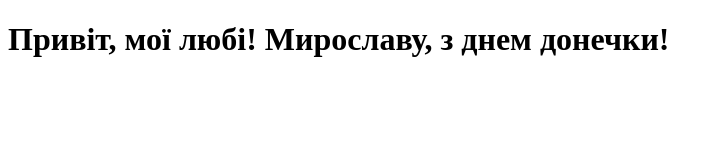
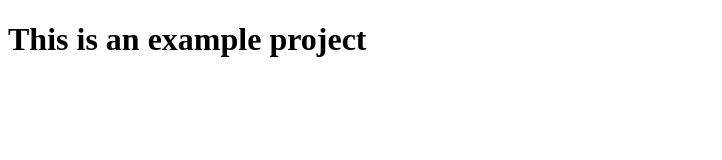
Before and after one commit to vovapod1980/my-first-project, a plain HTML site: page index.html in a window 1280 px wide. Shown: the whole page, without its empty margins (0-722 px from the left). Drawn offline with Linux system fonts and the light colour scheme.

Commit message:
change index

```diff
--- a/index.html
+++ b/index.html
@@ -6,6 +6,6 @@
     <title>Document</title>
   </head>
   <body>
-    <h1>Привіт, мої любі! Мирославу, з днем донечки!</h1>
+    <h1>This is an example project</h1>
   </body>
 </html>
```
